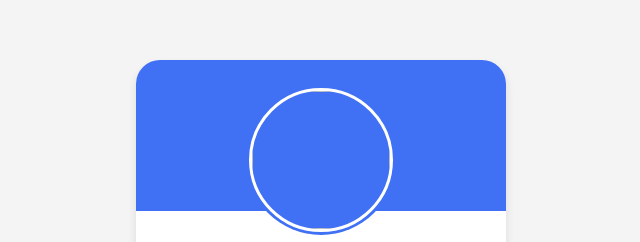
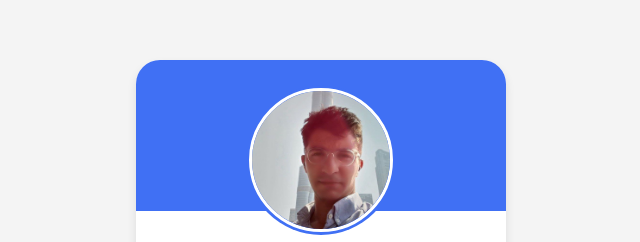
Before and after one commit to Kourosh-zhiankhah/Profile-card, a plain HTML site: page index.html in a window 1280 px wide. Shown: the part 130-372 px from the top of the page, without its empty margins (319-959 px from the left). Drawn offline with nearby package versions, Linux system fonts and the light colour scheme; the site is published under a folder, as on GitHub Pages, so addresses that start at the root find nothing.

Commit message:
Update index.html

```diff
--- a/index.html
+++ b/index.html
@@ -15,7 +15,7 @@
   <body>
     <div class="profile-card">
       <div class="image">
-        <img src="/images/profile.jpg" class="profile-image" />
+        <img src="images/profile.jpg" class="profile-image" />
       </div>
       <div class="text-data">
         <span class="name">Kourosh zhiankhah</span> &nbsp;
```
